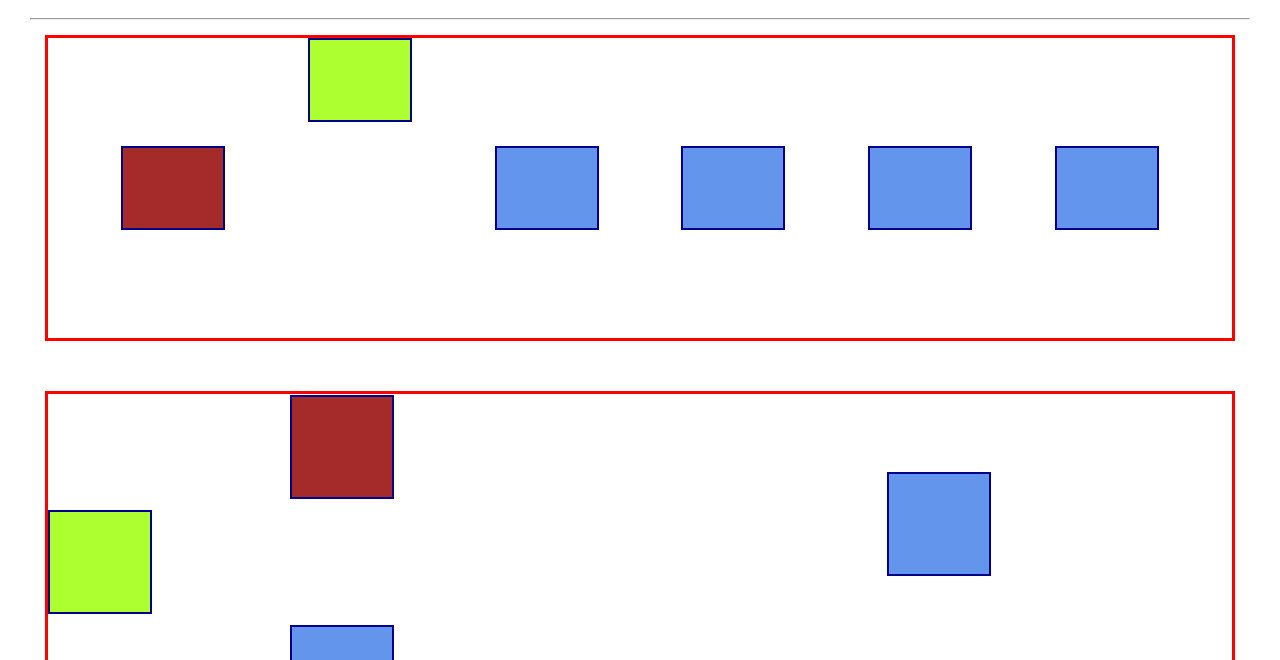
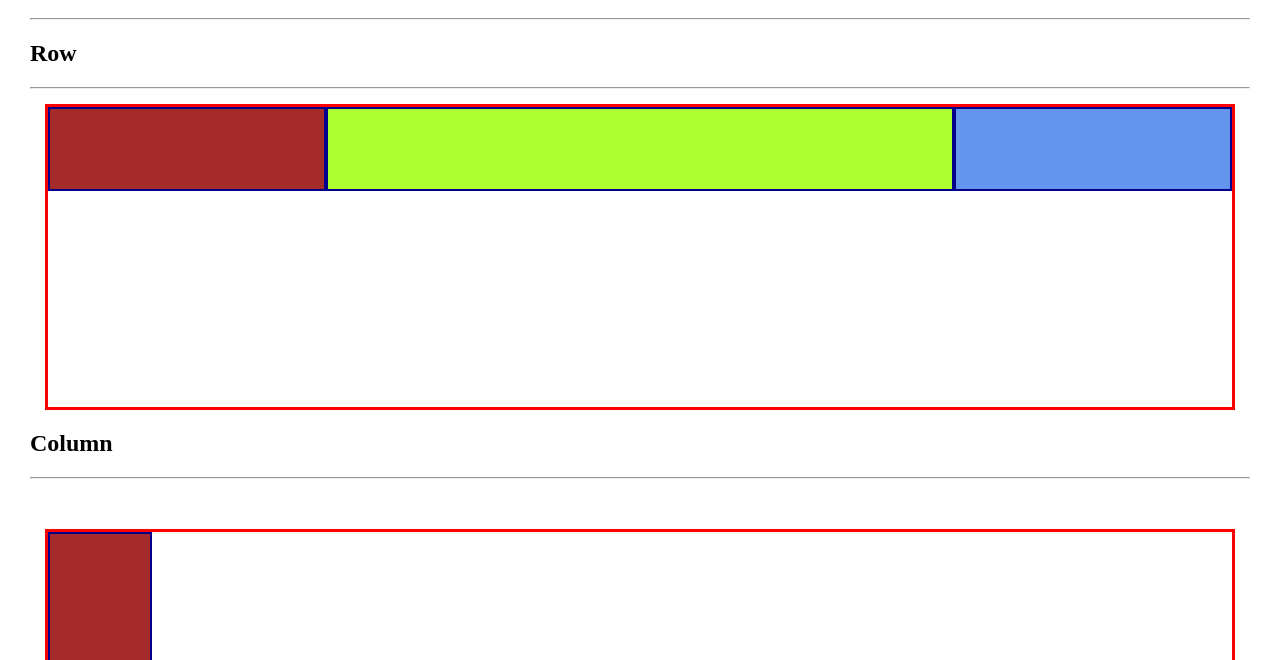
Before and after one commit to narimanjs/flexbox, a plain HTML site: page index.html in a window 1280 px wide. Shown: the part 70-730 px from the top of the page. Drawn offline with Linux system fonts and the light colour scheme.

Commit message:
add new sryles

```diff
--- a/index.html
+++ b/index.html
@@ -2,33 +2,41 @@
 <html lang="ru">
   <head>
     <meta charset="UTF-8" />
-    <meta name="viewport" content="width=device-width, initial-scale=1.0" />
+    <meta
+      name="viewport"
+      content="width=device-width, initial-scale=1.0"
+    />
     <title>Flexbox</title>
-    <link rel="stylesheet" href="./style.css" />
+    <link
+      rel="stylesheet"
+      href="./style.css"
+    />
   </head>
 
   <body>
     <h1>Flexbox</h1>
     <hr />
-
+    <h2>Row</h2>
+    <hr />
     <div class="container row">
       <div class="box"></div>
       <div class="box"></div>
       <div class="box"></div>
       <!-- раскоментируйте для свойств flex-wrap и flex-shrink -->
+      <!-- <div class="box"></div>
       <div class="box"></div>
-      <div class="box"></div>
-      <div class="box"></div>
+      <div class="box"></div> -->
     </div>
-
+    <h2>Column</h2>
+    <hr />
     <div class="container column">
       <div class="box"></div>
       <div class="box"></div>
       <div class="box"></div>
       <!-- раскоментируйте для свойств flex-wrap и flex-shrink -->
+      <!-- <div class="box"></div>
       <div class="box"></div>
-      <div class="box"></div>
-      <div class="box"></div>
+      <div class="box"></div> -->
     </div>
   </body>
 </html>
--- a/style.css
+++ b/style.css
@@ -8,10 +8,10 @@ body {
   display: flex;
   flex-direction: row; /* default */
   /* раскомментируйте по одному свойству для просмотра результатов */
-  flex-wrap: wrap;
+  /* flex-wrap: wrap;
   justify-content: space-evenly; /* main axis */
-  align-items: center; /* cross axis */
-  gap: 10px;
+  /* align-items: center; cross axis */
+  /* gap: 10px; */
 }
 
 .container.row {
@@ -32,7 +32,7 @@ body {
   background-color: cornflowerblue;
   border: 2px solid darkblue;
   flex-basis: 100px;
-  /* flex-grow: 1; */
+  flex-grow: 1;
   /* flex-shrink: 1; */
 }
 
@@ -41,10 +41,10 @@ body {
 }
 
 /* раскомментируйте для использования свойства flex-grow */
-/* .box:nth-child(2) {
+.box:nth-child(2) {
   flex-grow: 3;
   background-color: greenyellow;
-} */
+}
 
 /* раскомментируйте для использования свойства flex-shrink */
 /* .box:nth-child(2) {
@@ -53,7 +53,7 @@ body {
 } */
 
 /* раскомментируйте для использования свойства align-self */
-.box:nth-child(2) {
+/* .box:nth-child(2) {
   align-self: flex-start;
   background-color: greenyellow;
-}
+} */
```
